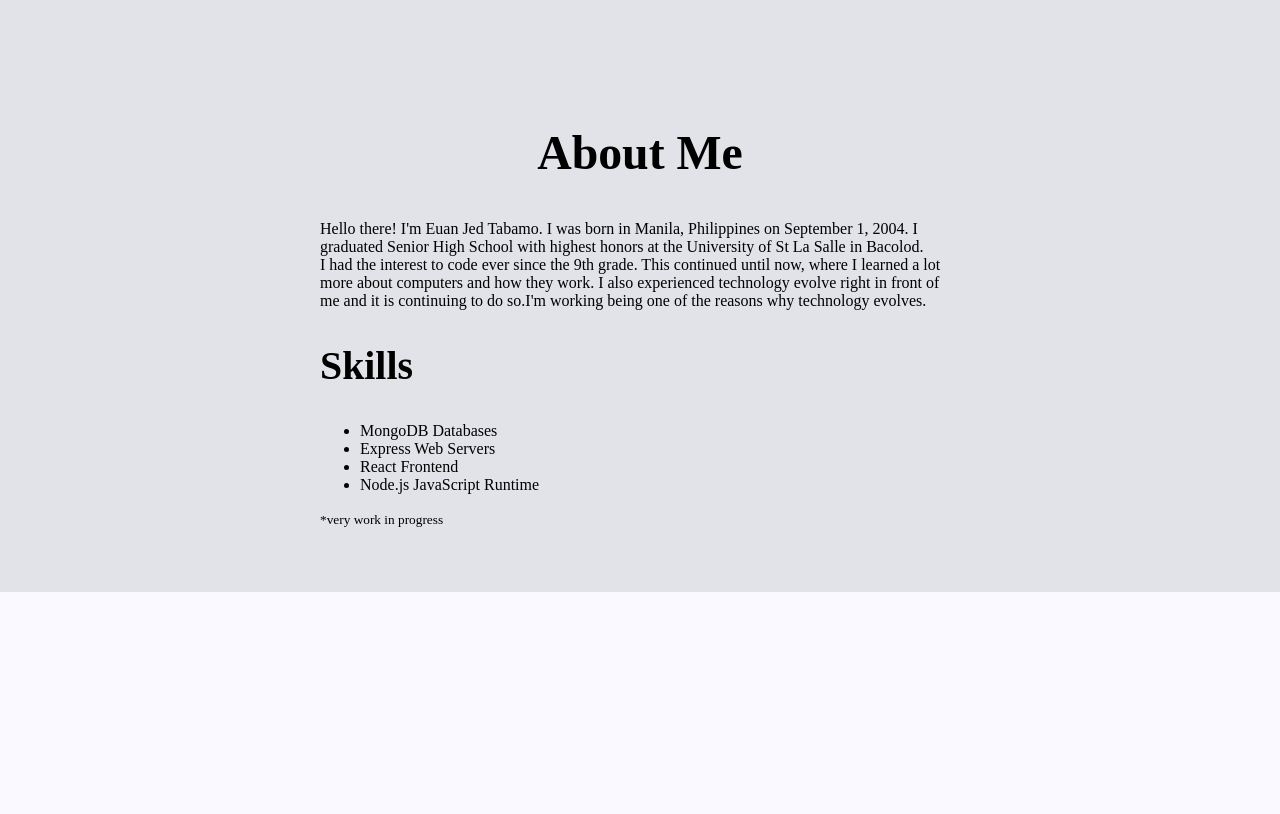
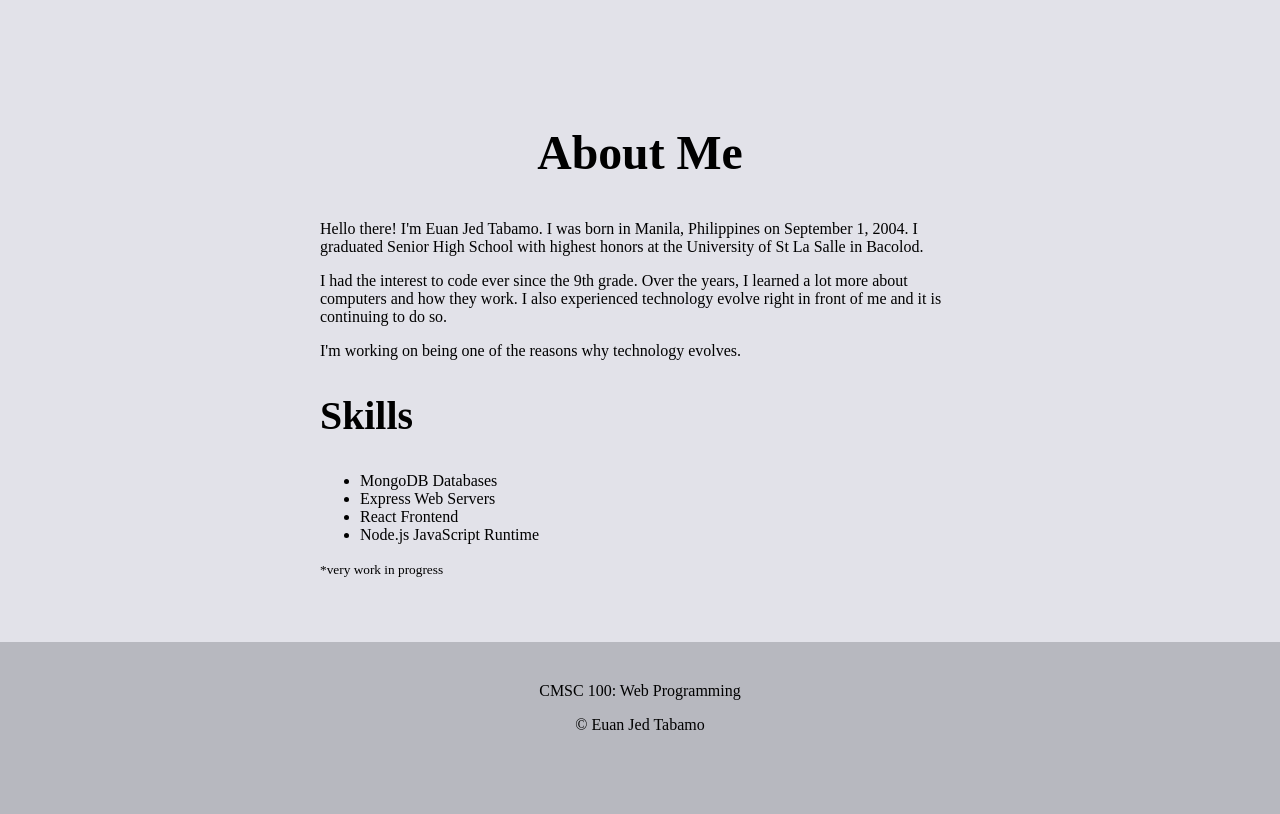
Before and after one commit to CMSC-100-2S24-25/exer-02-html-with-css-u1tbmo, a plain HTML site: page index.html in a window 1280 px wide. Shown: the part 1204-2018 px from the top of the page. Before the commit the page ends 1796 px from the top, so only its background shows below. Drawn offline with Linux system fonts and the light colour scheme; a web font is replaced by a local one.

Commit message:
chore: add footer and fix autobiography styling

```diff
--- a/css/styles.css
+++ b/css/styles.css
@@ -285,3 +285,12 @@ https://www.geeksforgeeks.org/how-to-place-background-image-using-before-pseudo-
 .flight-manager::before {
   background-image: url("../resources/images/flight-manager.png");
 }
+
+/* Footer Section */
+
+section.footer {
+  background-color: var(--surface-dim);
+  .text > * {
+    text-align: center;
+  }
+}
--- a/index.html
+++ b/index.html
@@ -96,12 +96,15 @@
           Hello there! I'm Euan Jed Tabamo. I was born in Manila, Philippines on
           September 1, 2004. I graduated Senior High School with highest honors
           at the University of St La Salle in Bacolod.
-          <br>
-          I had the interest to code ever since the 9th grade. This continued
-          until now, where I learned a lot more about computers and how they
-          work. I also experienced technology evolve right in front of me and it
-          is continuing to do so.I'm working being one of the reasons why
-          technology evolves.
+        </p>
+        <p>
+          I had the interest to code ever since the 9th grade. Over the years, I
+          learned a lot more about computers and how they work. I also
+          experienced technology evolve right in front of me and it is
+          continuing to do so.
+        </p>
+        <p>
+          I'm working on being one of the reasons why technology evolves.
         </p>
         <h2>Skills</h2>
         <ul>
@@ -112,6 +115,12 @@
         </ul>
         <small>*very work in progress</small>
       </section>
+      <section class="footer">
+        <div class="text">
+          <p>CMSC 100: Web Programming</p>
+          <p>&copy; Euan Jed Tabamo</p>
+        </div>
+      </section>
     </div>
   </body>
 </html>
```
